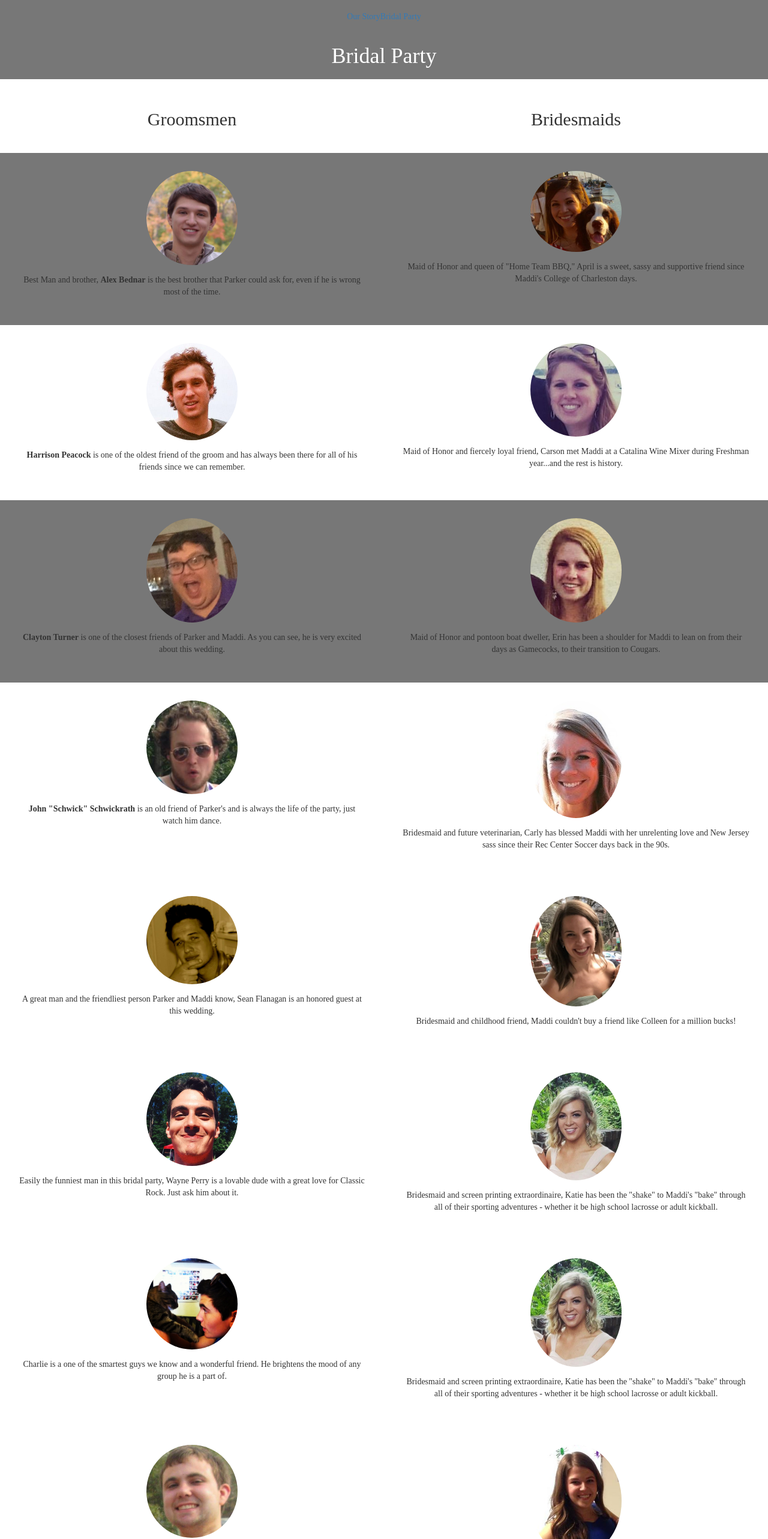
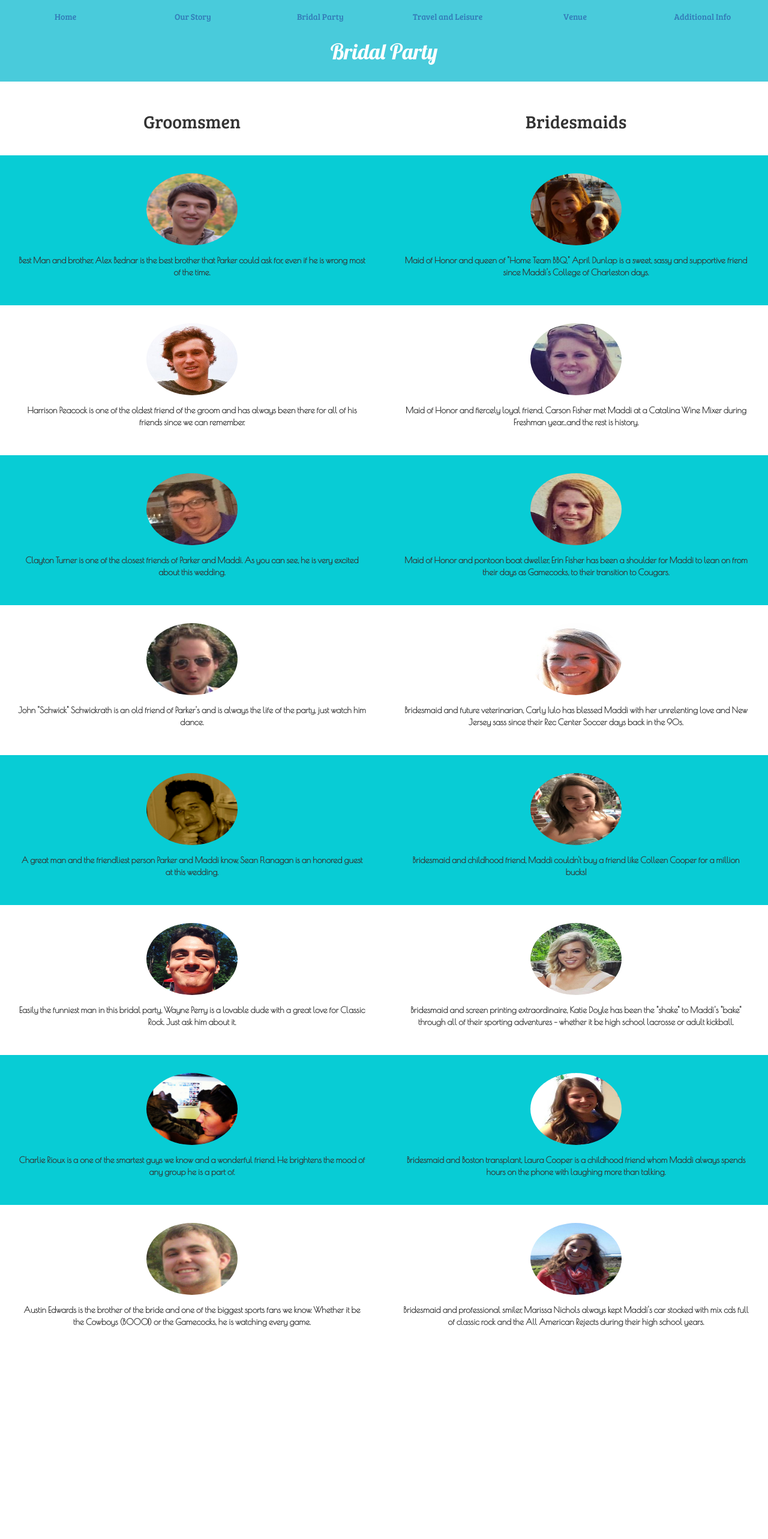
Before and after one commit to pwb14/wedding, a React (Create React App) app: page /bridalparty in a window 1280 px wide. Shown: the top 2566 px of the page at 60% size. After the commit the page ends 2259 px from the top, so only its background shows below. Built offline with nearby package versions, Linux system fonts and the light colour scheme; what google-maps-react would draw is missing.

Commit message:
other commit

```diff
--- a/public/index.html
+++ b/public/index.html
@@ -12,6 +12,7 @@
     <link rel="manifest" href="%PUBLIC_URL%/manifest.json">
     <link rel="shortcut icon" href="%PUBLIC_URL%/favicon.ico">
 
+<link href="https://fonts.googleapis.com/css?family=Bree+Serif|Lobster|Marck+Script|Poiret+One" rel="stylesheet">
     <!-- Latest compiled and minified CSS -->
 <link rel="stylesheet" href="https://maxcdn.bootstrapcdn.com/bootstrap/latest/css/bootstrap.min.css">
 
--- a/src/App.js
+++ b/src/App.js
@@ -15,7 +15,9 @@ class App extends Component {
   render() {
     return (
       <div className="App">
+      <div className="row">
         <NavBar/>
+      </div>
         <Switch>
           <Route exact path='/' component={Home}/>
           <Route path='/ourstory' component={OurStory}/>
--- a/src/BridalParty.js
+++ b/src/BridalParty.js
@@ -25,10 +25,10 @@ const BridalParty = () =>
         <div className="bridal-party">
             <Row>
                 <Col sm={6}>
-                    <h2 style={{ fontFamily: "Bookman Old Style" }}>Groomsmen</h2>
+                    <h2 className="bc">Groomsmen</h2>
                 </Col>
                 <Col sm={6}>
-                    <h2 style={{ fontFamily: "Bookman Old Style" }}>Bridesmaids</h2>
+                    <h2 className="bc">Bridesmaids</h2>
                 </Col>
             </Row>
             <Row className="background1">
@@ -42,7 +42,7 @@ const BridalParty = () =>
                 <Col sm={6}>
                     <img src={april} className="img-circle" alt="Alex Bednar"/>
                     <div>
-                        Maid of Honor and queen of "Home Team BBQ," April is a sweet, sassy and supportive friend since
+                        Maid of Honor and queen of "Home Team BBQ," <strong>April Dunlap</strong> is a sweet, sassy and supportive friend since
                          Maddi's College of Charleston days.
                     </div>
                 </Col>
@@ -58,7 +58,7 @@ const BridalParty = () =>
                 <Col sm={6}>
                     <img src={carson} className="img-circle" alt="Harrison Peacock"/>
                     <div>
-                        Maid of Honor and fiercely loyal friend, Carson met Maddi at a Catalina Wine Mixer
+                        Maid of Honor and fiercely loyal friend, <strong>Carson Fisher</strong> met Maddi at a Catalina Wine Mixer
                         during Freshman year...and the rest is history.
                     </div>
                 </Col>
@@ -74,7 +74,7 @@ const BridalParty = () =>
                 <Col sm={6}>
                     <img src={erin} className="img-circle" alt="Harrison Peacock"/>
                     <div>
-                        Maid of Honor and pontoon boat dweller, Erin has been a shoulder for Maddi to lean on
+                        Maid of Honor and pontoon boat dweller, <strong>Erin Fisher</strong> has been a shoulder for Maddi to lean on
                         from their days as Gamecocks, to their transition to Cougars.
                     </div>
                 </Col>
@@ -90,23 +90,23 @@ const BridalParty = () =>
                 <Col sm={6}>
                     <img src={carly} className="img-circle" alt="Harrison Peacock"/>
                     <div>
-                        Bridesmaid and future veterinarian, Carly has blessed Maddi with her unrelenting
+                        Bridesmaid and future veterinarian, <strong>Carly Iulo</strong> has blessed Maddi with her unrelenting
                         love and New Jersey sass since their Rec Center Soccer days back in the 90s.
                     </div>
                 </Col>
             </Row>
-            <Row>
+            <Row className="background1">
                 <Col sm={6}>
                     <img src={sean} className="img-circle" alt="Sean Flanagan"/>
                     <div>
-                        A great man and the friendliest person Parker and Maddi know, Sean Flanagan is an honored guest
+                        A great man and the friendliest person Parker and Maddi know, <strong>Sean Flanagan</strong> is an honored guest
                         at this wedding.
                     </div>
                 </Col>
                 <Col sm={6}>
                     <img src={colleen} className="img-circle" alt="Harrison Peacock"/>
                     <div>
-                        Bridesmaid and childhood friend, Maddi couldn't buy a friend like Colleen for a million bucks!
+                        Bridesmaid and childhood friend, Maddi couldn't buy a friend like <strong>Colleen Cooper</strong> for a million bucks!
                     </div>
                 </Col>
             </Row>
@@ -114,31 +114,31 @@ const BridalParty = () =>
                 <Col sm={6}>
                     <img src={wayne} className="img-circle" alt="Wayne Perry"/>
                     <div>
-                        Easily the funniest man in this bridal party, Wayne Perry is a lovable dude with a great
+                        Easily the funniest man in this bridal party, <strong>Wayne Perry</strong> is a lovable dude with a great
                         love for Classic Rock.  Just ask him about it.
                     </div>
                 </Col>
                 <Col sm={6}>
                     <img src={katie} className="img-circle" alt="Harrison Peacock"/>
                     <div>
-                         Bridesmaid and screen printing extraordinaire, Katie has been the "shake" to Maddi's
+                         Bridesmaid and screen printing extraordinaire, <strong>Katie Doyle</strong> has been the "shake" to Maddi's
                           "bake" through all of their sporting adventures - whether it be high school lacrosse or adult kickball.
                     </div>
                 </Col>
             </Row>
-            <Row>
+            <Row className="background1">
                 <Col sm={6}>
                     <img src={charlie} className="img-circle" alt="Wayne Perry"/>
                     <div>
-                        Charlie is a one of the smartest guys we know and a wonderful friend.
+                        <strong>Charlie Rioux</strong> is a one of the smartest guys we know and a wonderful friend.
                         He brightens the mood of any group he is a part of.
                     </div>
                 </Col>
                 <Col sm={6}>
-                    <img src={katie} className="img-circle" alt="Harrison Peacock"/>
+                    <img src={laura} className="img-circle" alt="Harrison Peacock"/>
                     <div>
-                         Bridesmaid and screen printing extraordinaire, Katie has been the "shake" to Maddi's
-                          "bake" through all of their sporting adventures - whether it be high school lacrosse or adult kickball.
+                         Bridesmaid and Boston transplant, <strong>Laura Cooper</strong> is a childhood friend whom Maddi always spends
+                         hours on the phone with laughing more than talking.
                     </div>
                 </Col>
             </Row>
@@ -146,29 +146,18 @@ const BridalParty = () =>
                 <Col sm={6}>
                     <img src={austin} className="img-circle" alt="Wayne Perry"/>
                     <div>
-                        Austin is the brother of the bride and one of the biggest sports fans we know.  Whether it be the Cowboys (BOOO!)
+                        <strong>Austin Edwards</strong> is the brother of the bride and one of the biggest sports fans we know.  Whether it be the Cowboys (BOOO!)
                         or the Gamecocks, he is watching every game.
                     </div>
                 </Col>
                 <Col sm={6}>
-                    <img src={laura} className="img-circle" alt="Harrison Peacock"/>
-                    <div>
-                         Bridesmaid and Boston transplant, Laura is a childhood friend whom Maddi always spends
-                         hours on the phone with laughing more than talking.
-                    </div>
-                </Col>
-            </Row>
-            <Row>
-                <Col sm={6}>
-
-                </Col>
-                <Col sm={6}>
                     <img src={marissa} className="img-circle" alt="Harrison Peacock"/>
                     <div>
-                        Bridesmaid and professional smiler, Marissa always kept Maddi's car stocked
+                        Bridesmaid and professional smiler, <strong>Marissa Nichols</strong> always kept Maddi's car stocked
                         with mix cds full of classic rock and the All American Rejects during their high school years.
                     </div>
                 </Col>
+
             </Row>
         </div>
     </div>;
--- a/src/MapContainer.js
+++ b/src/MapContainer.js
@@ -2,9 +2,9 @@ import {Map, InfoWindow, Marker, GoogleApiWrapper} from 'google-maps-react';
 import React from 'react';
 
 const style = {
-  width: '100%',
-  height: '65%'
-}
+  width: '70%',
+  height: '70%'
+};
 
 export class MapContainer extends React.Component {
 render() {
--- a/src/NavBar.js
+++ b/src/NavBar.js
@@ -3,8 +3,12 @@ import { Navbar, Nav, NavItem } from 'react-bootstrap';
 import { Link } from 'react-router-dom';
 const NavBar = () =>
   <div className="story-header">
-    <Link to="/ourstory">Our Story</Link>
-    <Link to="/bridalparty">Bridal Party</Link>
+    <Link className="col-sm-2 bc" to="/">Home</Link>
+    <Link className="col-sm-2 bc" to="/ourstory">Our Story</Link>
+    <Link className="col-sm-2 bc" to="/bridalparty">Bridal Party</Link>
+    <Link className="col-sm-2 bc" to="/travel">Travel and Leisure</Link>
+    <Link className="col-sm-2 bc" to="/venue">Venue</Link>
+    <Link className="col-sm-2 bc" to="/additional">Additional Info</Link>
   </div>;
 
 export default NavBar;
--- a/src/TravelAndLeisure.js
+++ b/src/TravelAndLeisure.js
@@ -6,56 +6,60 @@ import marthalous from './images/marthalous.jpg';
 
 let picStyle = {
     height: "30%",
-    width: "30%"
+    width: "30%",
+    maxHeight: "100%"
 };
 
 let divStyle={
     marginRight: "10%",
     marginLeft: "10%",
     marginTop: "5%",
-    marginBottom: "5%",
-    fontFamily: "Bookman Old Style",
-    fontStyle: "normal",
-    fontVariant: "small-caps"
-
+    marginBottom: "5%"
 };
 
 const TravelAndLeisure = () =>
     <div style={{height:"100%"}}>
         <h1 className="story-header">Travel and Leisure</h1>
-        <div>
-            <h3>Hotels</h3>
-            <h3>Our Favorite Restaurants</h3>
+        <div className="bridal-party">
+            <h3 className="story-header">Hotels</h3>
+            <div style={divStyle}>For your conveniece, we have reserved rooms at the following <a href="http://app.hiskipper.com/reservations/group/ddce30eb-54e8-4b05-b4e7-a254aef3ef93/hotels?resource_key=VqbBwnI0Zp">hotels</a>.  If you have any issues or questions please email us at <a href="mailto:parkerandmadisonbednar@gmail.com" target="_top">parkerandmadisonbednar@gmail.com</a></div>
+            <h3 className="story-header">Our Favorite Restaurants</h3>
             <div>
-                <h4>Rue de Jean</h4>
+                <h4 className="bc">Rue de Jean</h4>
                 <img src={rue} style={picStyle} alt="Rue de Jean"/>
                 <div style={divStyle}>One of our favorite retaurants, Rue de Jean is a french restaurant with a bit of southern flair.
                 A little on the pricy side, their Foie Gras is prepared wonderfully via sous vide.
                 Moments we shared here: Graduation Party with the Parents, Dates for just Foie Gras.</div>
             </div>
             <div>
-                <h4>Hometeam BBQ</h4>
+                <h4 className="bc">Hometeam BBQ</h4>
                 <img src={hometeam} style={picStyle} alt="Rue de Jean"/>
                 <div style={divStyle}>Hometeam BBQ is home to some of the best BBQ in Charleston with a wonderful atmosphere and delicious drinks.
                 Highly recommended for BBQ novices who want to experience true Carolina cooking.</div>
             </div>
             <div>
-                <h4>Martha Lou's Kitchen</h4>
+                <h4 className="bc">Martha Lou's Kitchen</h4>
                 <img src={marthalous} style={picStyle} alt="Rue de Jean"/>
                 <div style={divStyle}>Martha Lou's Kitchen is a Charleston institution.  This unimposing restaurant run by a local family houses the
                 best fried chicken we have ever had and truly highlights Lowcountry Soul Food.</div>
             </div>
 
-            <h3>Our Favorite Activities</h3>
+            <h3 className="story-header">Our Favorite Activities</h3>
             <div>
                 <a className="text-center" href="http://www.charlestonuu.org/"><b>Where We Got Engaged</b></a>
             </div>
             <div>
-                <a className="text-center" href="http://www.scaquarium.org/"><b>South Carolin Aquarium</b></a>
+                <a className="text-center" href="http://www.scaquarium.org/"><b>South Carolina Aquarium</b></a>
             </div>
             <div>
                 <a className="text-center" href="http://www.charleston-sc.gov/Facilities/Facility/Details/81"><b>Hampton Park</b></a>
             </div>
+            <div>
+                <a className="text-center" href="https://www.revelrybrewingco.com/"><b>Revelry Brewing</b></a>
+            </div>
+
+
+
         </div>
     </div>;
 
--- a/src/styles/main.css
+++ b/src/styles/main.css
@@ -2,49 +2,55 @@ body, html {
     height: 100%;
 }
 h1, h2, h3, h4, h5, h6 {
-	font-family: "Bookman Old Style";
+	font-family: 'Lobster', cursive;
 	font-style: normal;
 }
 p{
-	font-family: "Bookman Old Style";
-	font-style: normal;
-	font-variant: small-caps;
+	font-family: 'Poiret One', cursive;
+    font-weight: bold;
 }
 .background1{
-	background-color: #777777;
+	background-color: #08ccd5;
 }
 .App {
 	height:100%;
 }
 .bridal-party img {
-	height: 25%;
+	max-height: 120px;
 	width: 25%;
 }
 .bridal-party div {
-	font-family: "Bookman Old Style";
+    font-family: 'Poiret One', cursive;
+    font-weight: bold;
 	font-style: normal;
 	padding: 15px;
 
 }
 .story-text {
-	font-family: "Bookman Old Style";
-	font-style: normal;
-	font-variant: small-caps;
+	font-family: 'Poiret One', cursive;
 	font-weight: 400;
 	line-height: 30px;
 	font-size: 20px;
 	padding: 18px;
 	color: white;
-	background-color: #777777;
+	background-color: #08ccd5;
 }
 .story-header {
-	font-family: "Bookman Old Style";
+	font-family: 'Lobster', cursive;
 	font-style: normal;
 	font-weight: 400;
 	padding: 18px;
 	margin: 0px;
 	color: white;
-	background-color: #777777;
+	background-color: #49cbdb;
+    padding-bottom: 30px;
+}
+.story-header a {
+    text-align: center;
+
+}
+.bc {
+    font-family: 'Bree Serif', serif;
 }
 .home {
     /* The image used */
@@ -52,6 +58,10 @@ p{
 
     /* Set a specific height */
     height: 100%;
+    background-attachment: fixed;
+    background-position: center;
+    background-repeat: no-repeat;
+    background-size: cover;
 }
 .parallax-1 {
     /* The image used */
@@ -123,3 +133,11 @@ p{
    height: 400px;
    background-color: grey;
  }
+ .maintitle {
+ 	font-family: 'Lobster', cursive;
+ }
+ .date {
+    font-family: 'Marck Script', cursive;
+    color: white;
+    font-size: 35px;
+ }
```
Also changed, not shown: src/Home.js (+8 -4 lines), src/OurStory.js (+2 -6 lines), src/Venue.js (+25 -3 lines), src/images/lakehouse.jpg (added).
